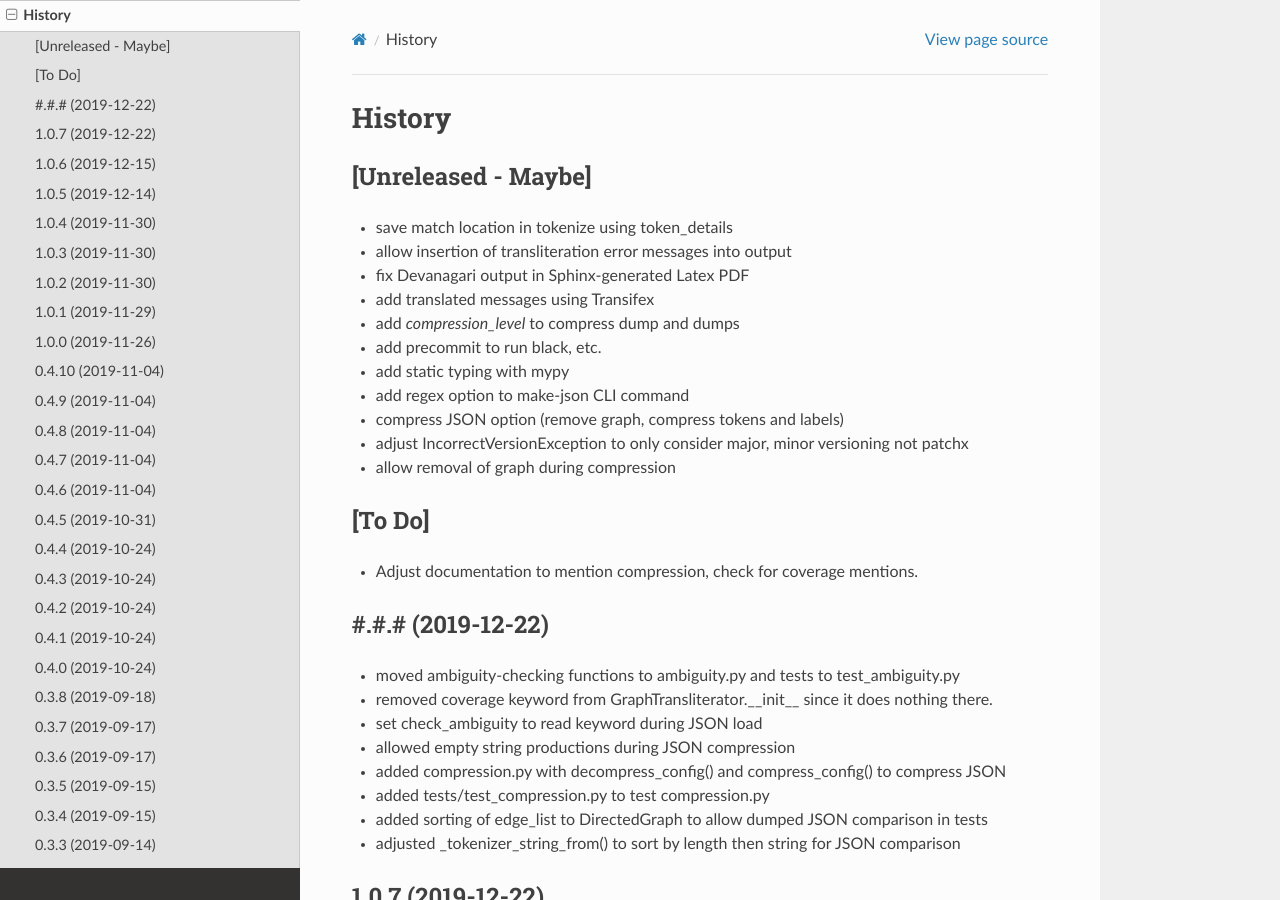
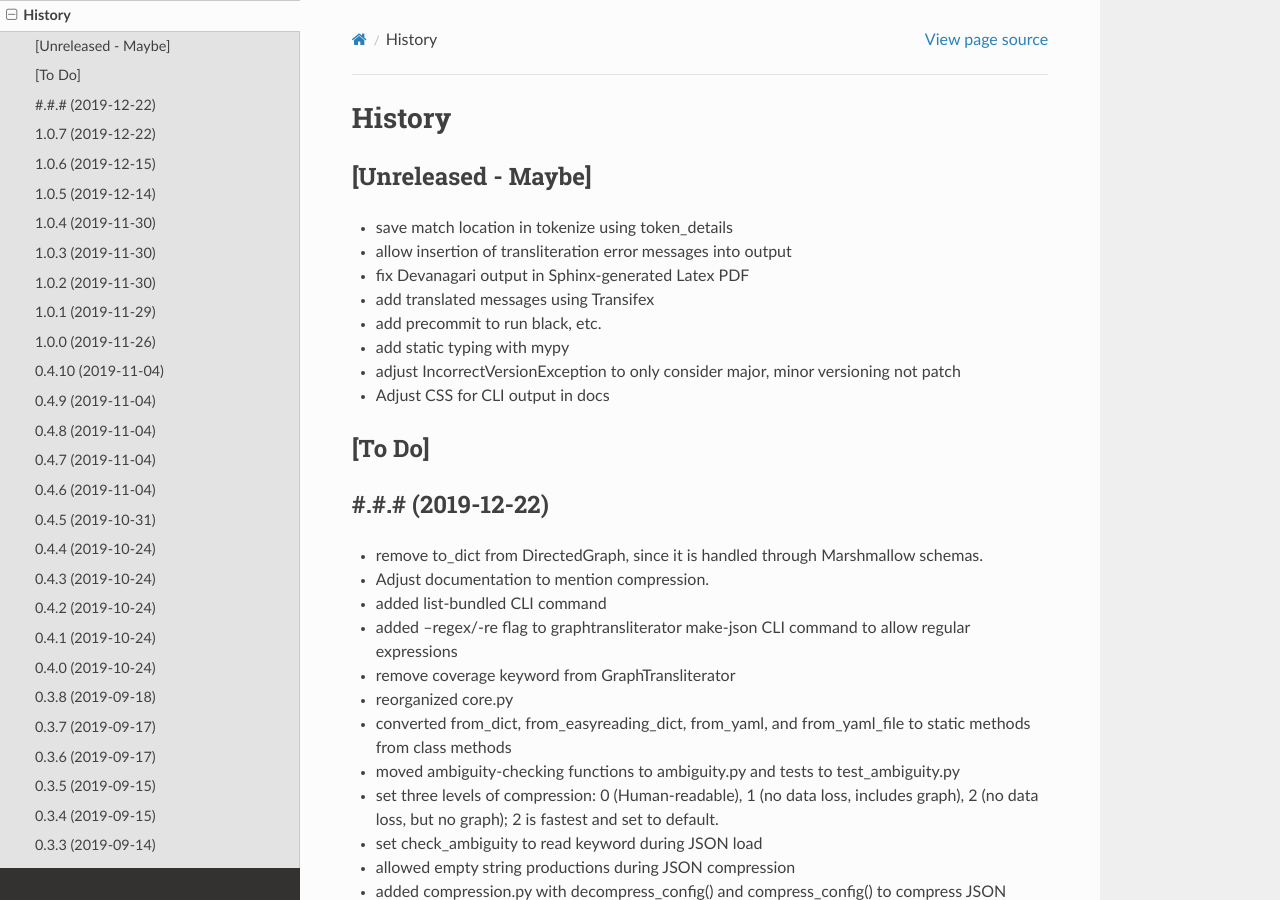
Before and after one commit to seanpue/graphtransliterator, a Sphinx documentation site: the page built from docs/history.rst, in a window 1280 px wide and 900 px high. Built offline with Sphinx 7.4.7 and the Read the Docs theme 2.0.0, drawn with Linux system fonts in a browser that asks for light colours.

Commit message:
added compressed json

```diff
--- a/HISTORY.rst
+++ b/HISTORY.rst
@@ -8,23 +8,28 @@ History
 * allow insertion of transliteration error messages into output
 * fix Devanagari output in Sphinx-generated Latex PDF
 * add translated messages using Transifex
-* add `compression_level` to compress dump and dumps
 * add precommit to run black, etc.
 * add static typing with mypy
-* add regex option to make-json CLI command
-* compress JSON option (remove graph, compress tokens and labels)
-* adjust IncorrectVersionException to only consider major, minor versioning not patchx
-* allow removal of graph during compression
+* adjust IncorrectVersionException to only consider major, minor versioning not patch
+* Adjust CSS for CLI output in docs
 
 [To Do]
 -------
-* Adjust documentation to mention compression, check for coverage mentions.
 
 #.#.# (2019-12-22)
 ------------------
+* remove to_dict from DirectedGraph, since it is handled through Marshmallow schemas.
+* Adjust documentation to mention compression.
+* added list-bundled CLI command
+* added --regex/-re flag to graphtransliterator make-json CLI command to allow regular
+  expressions
+* remove coverage keyword from GraphTransliterator
+* reorganized core.py
+* converted from_dict, from_easyreading_dict, from_yaml, and from_yaml_file to static
+  methods from class methods
 * moved ambiguity-checking functions to ambiguity.py and tests to test_ambiguity.py
-* removed coverage keyword from GraphTransliterator.__init__ since it does nothing
-  there.
+* set three levels of compression: 0 (Human-readable), 1 (no data loss, includes graph),
+  2 (no data loss, but no graph); 2 is fastest and set to default.
 * set check_ambiguity to read keyword during JSON load
 * allowed empty string productions during JSON compression
 * added compression.py with decompress_config() and compress_config() to compress JSON
--- a/docs/_static/custom.css
+++ b/docs/_static/custom.css
@@ -1,3 +1,2 @@
-div.jupyter_container + p {
-    margin-top: 24px;
-}
+/* Custom style for fake shell commands */
+div.highlight-console + div.docutils { margin-bottom: 0 px}
--- a/docs/conf.py
+++ b/docs/conf.py
@@ -194,4 +194,4 @@ texinfo_documents = [
 jupyter_sphinx_linenos = True
 jupyter_sphinx_continue_linenos = True
 
-# html_css_files = ['custom.css']
+# html_css_files = ['custom.css'] (reads from ./_static)
--- a/graphtransliterator/__init__.py
+++ b/graphtransliterator/__init__.py
@@ -20,6 +20,9 @@
 
 # Core classes
 from .core import CoverageTransliterator, GraphTransliterator, GraphTransliteratorSchema
+
+# Constants
+from .core import DEFAULT_COMPRESSION_LEVEL, HIGHEST_COMPRESSION_LEVEL
 
 # Exceptions
 from .exceptions import (
```
Also changed, not shown: docs/cli.rst (+65 -11 lines), docs/usage.rst (+7 -1 lines), 9 other files.
